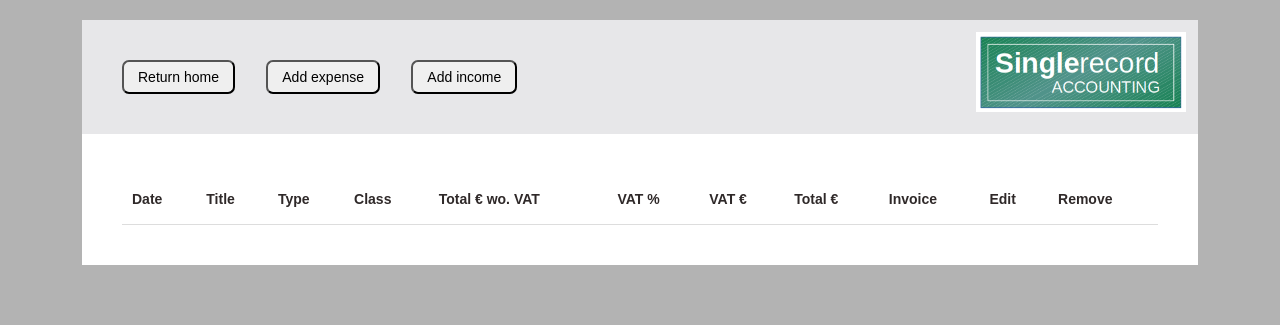
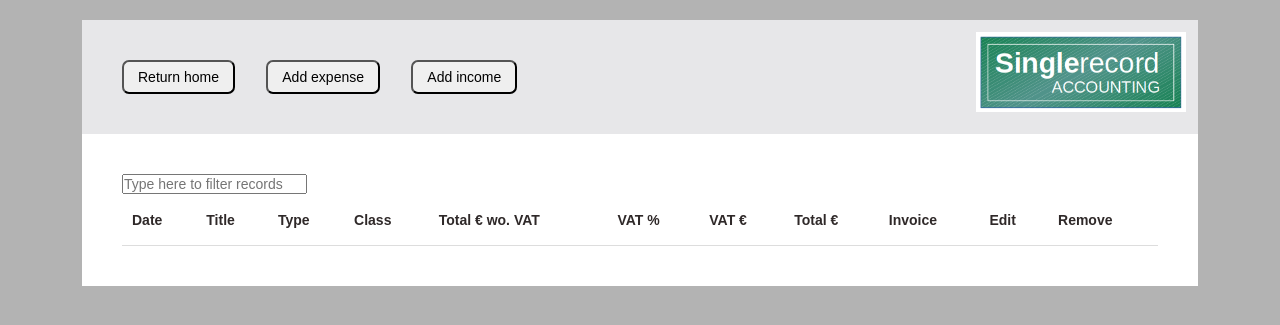
Before and after one commit to Outisal/Single_record_accounting, a Flask app: template templates/records.html in a window 1280 px wide. Shown: the top 325 px of the page. Run offline with Flask 3, Linux system fonts and the light colour scheme; the template is opened without the code that fills it, so the values that code supplies are empty; parts of the project's set-up code (start-up, migrations or seed data) failed here and were passed over.

Commit message:
Add filter to record view

```diff
--- a/templates/records.html
+++ b/templates/records.html
@@ -1,6 +1,7 @@
 <!DOCTYPE html>
 <link rel="stylesheet" href="/static/styles.css">
 <meta name="viewport" content="width=device-width, initial-scale=1">
+
 <div class="frame_records">
   <img src="/static/logo.jpg" alt="logo">
   <div class="info">
@@ -9,7 +10,8 @@
     <button type="button" onclick="window.location.href='/add_income'">Add income</button>
   </div>
   <div>
-    <table>
+    <input id="RecordInput" onkeyup="searchTable()" type="text" placeholder="Type here to filter records">
+    <table id="RecordTable">
       <thead>
         <tr>
         <th>Date</th>
@@ -55,3 +57,27 @@
     </table>
   </div>
 </div>
+
+<script>
+  function searchTable() {
+      var input, filter, found, table, tr, td, i, j;
+      input = document.getElementById("RecordInput");
+      filter = input.value.toUpperCase();
+      table = document.getElementById("RecordTable");
+      tr = table.getElementsByTagName("tr");
+      for (i = 1; i < tr.length; i++) {
+          td = tr[i].getElementsByTagName("td");
+          for (j = 0; j < td.length; j++) {
+              if (td[j].innerHTML.toUpperCase().indexOf(filter) > -1) {
+                  found = true;
+              }
+          }
+          if (found) {
+              tr[i].style.display = ""; //show row
+              found = false;
+          } else {
+              tr[i].style.display = "none"; //hide row
+          }
+      }
+  }
+  </script>
```
